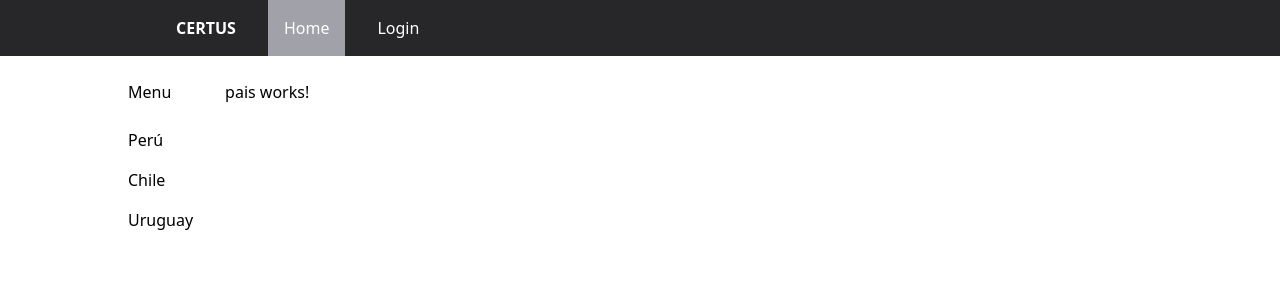
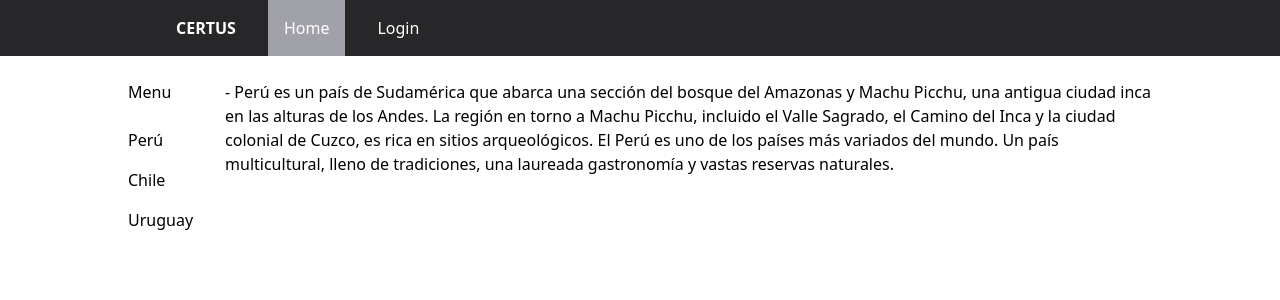
Before and after one commit to leonelhv/sesion16, an Angular app: page /login in a window 1280 px wide. Both pictures are taken after a click on the button "SUBMIT". Shown: the top 300 px of the page. Built offline with nearby package versions, Linux system fonts and the light colour scheme.

Commit message:
add text for country

```diff
--- a/src/app/components/pais/pais.component.html
+++ b/src/app/components/pais/pais.component.html
@@ -1 +1 @@
-<p>pais works!</p>
+<p>{{ paises[rutaActual].texto }}</p>
--- a/src/app/components/pais/pais.component.ts
+++ b/src/app/components/pais/pais.component.ts
@@ -9,7 +9,7 @@ import { Router } from '@angular/router';
 export class PaisComponent {
   rutaActual!: string;
 
-  paises = {
+  paises: any = {
     peru: {
       texto:
         '-	Perú es un país de Sudamérica que abarca una sección del bosque del Amazonas y Machu Picchu, una antigua ciudad inca en las alturas de los Andes. La región en torno a Machu Picchu, incluido el Valle Sagrado, el Camino del Inca y la ciudad colonial de Cuzco, es rica en sitios arqueológicos. El Perú es uno de los países más variados del mundo. Un país multicultural, lleno de tradiciones, una laureada gastronomía y vastas reservas naturales.',
@@ -20,7 +20,7 @@ export class PaisComponent {
     },
     uruguay: {
       texto:
-        '- Chile es un país largo y angosto que se extiende por el borde occidental de Sudamérica, con más de 6,000 km de costa en el océano Pacífico. Santiago, su capital, se ubica en un valle rodeado de los Andes y la cordillera de la Costa. En la Plaza de Armas de la ciudad, bordeada de palmeras, se encuentra la catedral neoclásica y el Museo de Historia Nacional. El enorme Parque Metropolitano cuenta con piscinas, un jardín botánico y un zoológico',
+        '-	Uruguay es un país de Sudamérica conocido por su interior verde y costa bordeada de playas. La capital, Montevideo, se ubica en torno a la plaza Independencia, donde alguna vez hubo una ciudadela española. Esta lleva a la Ciudad Vieja, casas coloniales y el Mercado del Puerto con muchos restaurantes de carnes. La Rambla es un paseo costero con puestos de pescados, muelles y parques.',
     },
   };
 
```
